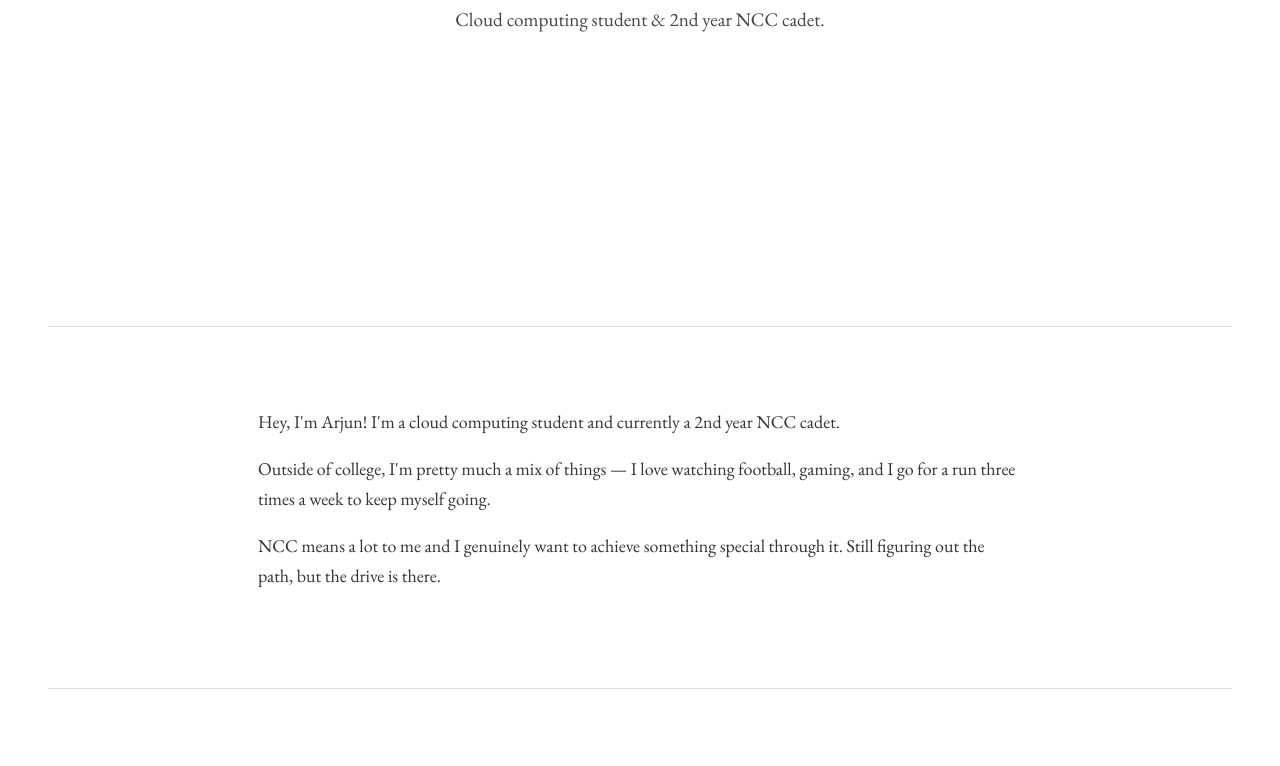
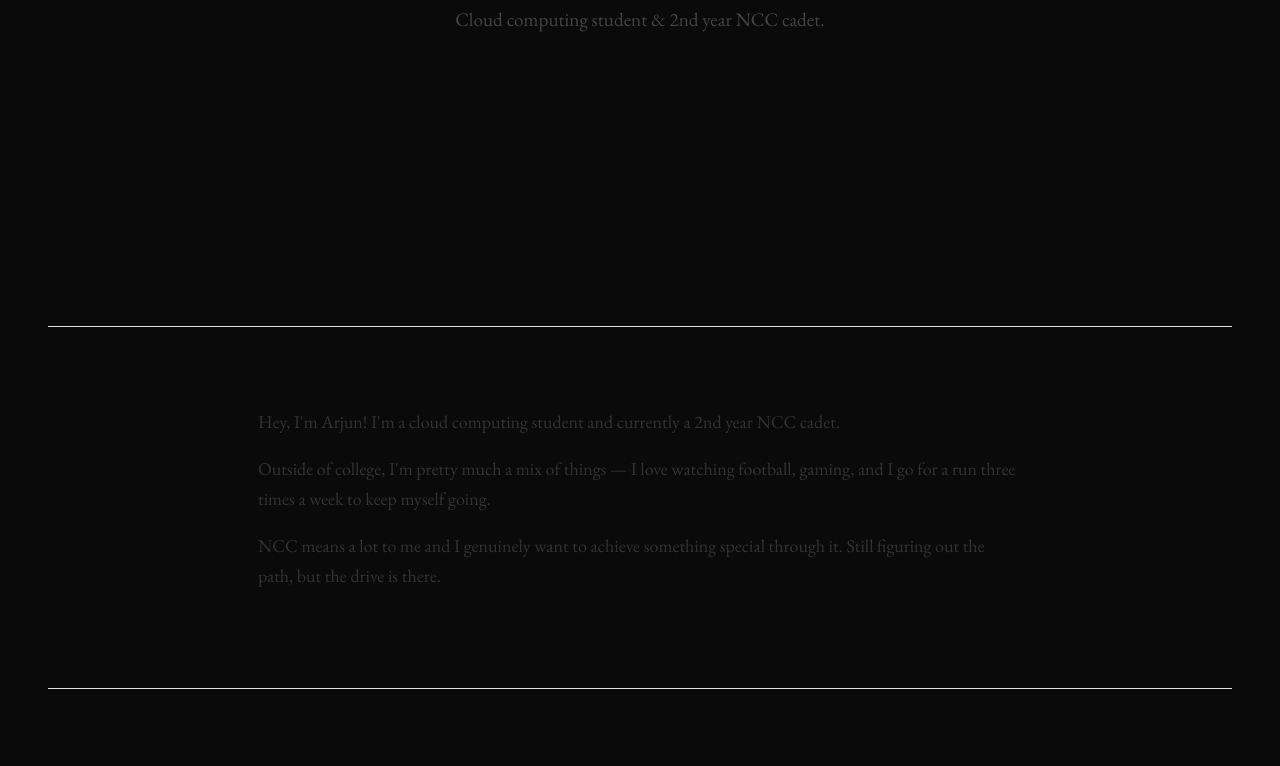
Before and after one commit to Arjun-ragesh077/Portfolio-Backend, a website: page public/index.html in a window 1280 px wide. Shown: the part 474-1240 px from the top of the page. Drawn offline with nearby package versions, Linux system fonts and the light colour scheme; a web font is replaced by a local one.

Commit message:
Update index.html

```diff
--- a/public/index.html
+++ b/public/index.html
@@ -9,7 +9,7 @@
     *, *::before, *::after { box-sizing: border-box; margin: 0; padding: 0; }
 
     :root {
-      --bg: #ffffff;
+      --bg: #0a0a0a;
       --fg: #111111;
       --muted: #888888;
       --line: #e0e0e0;
```
